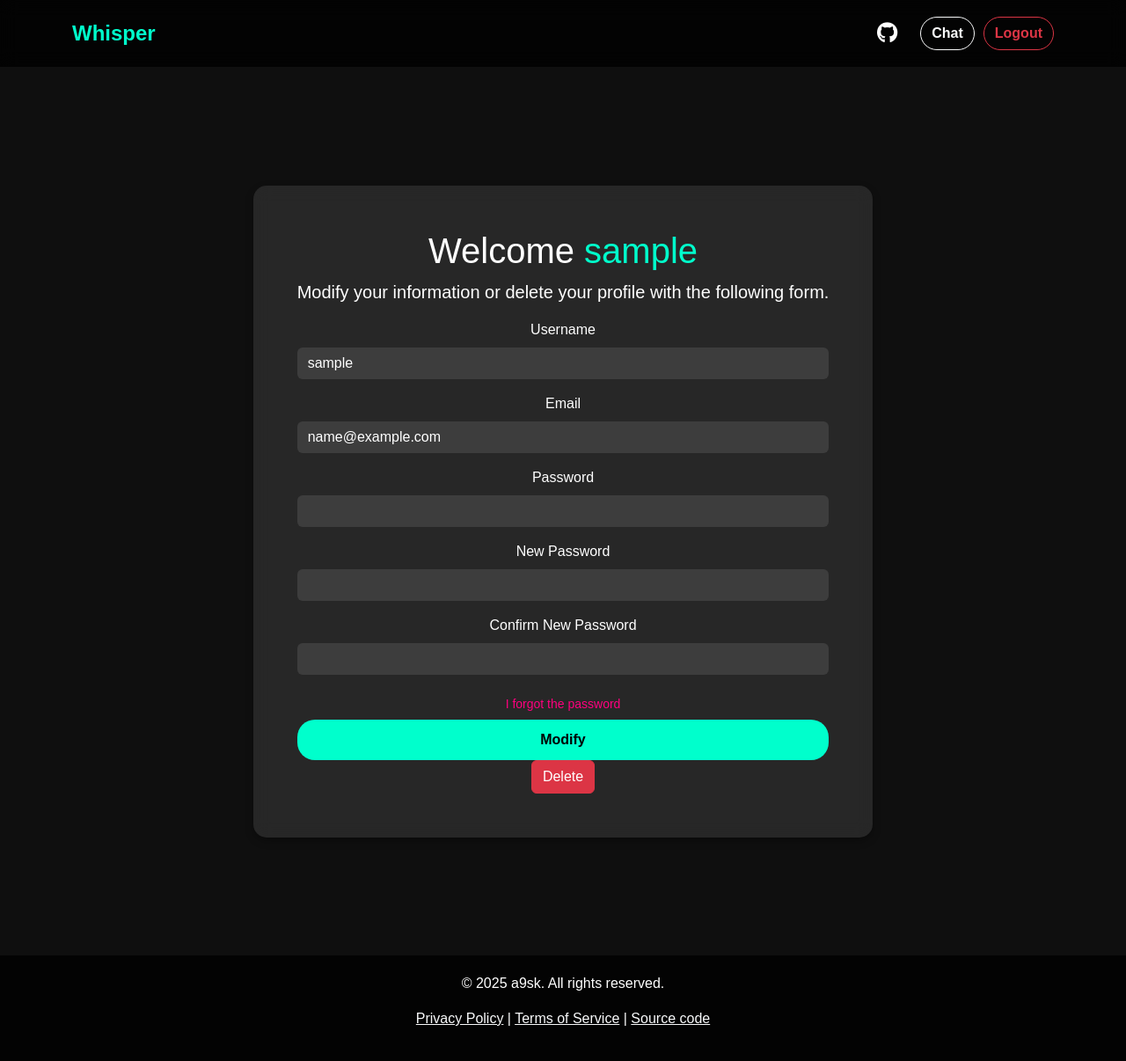
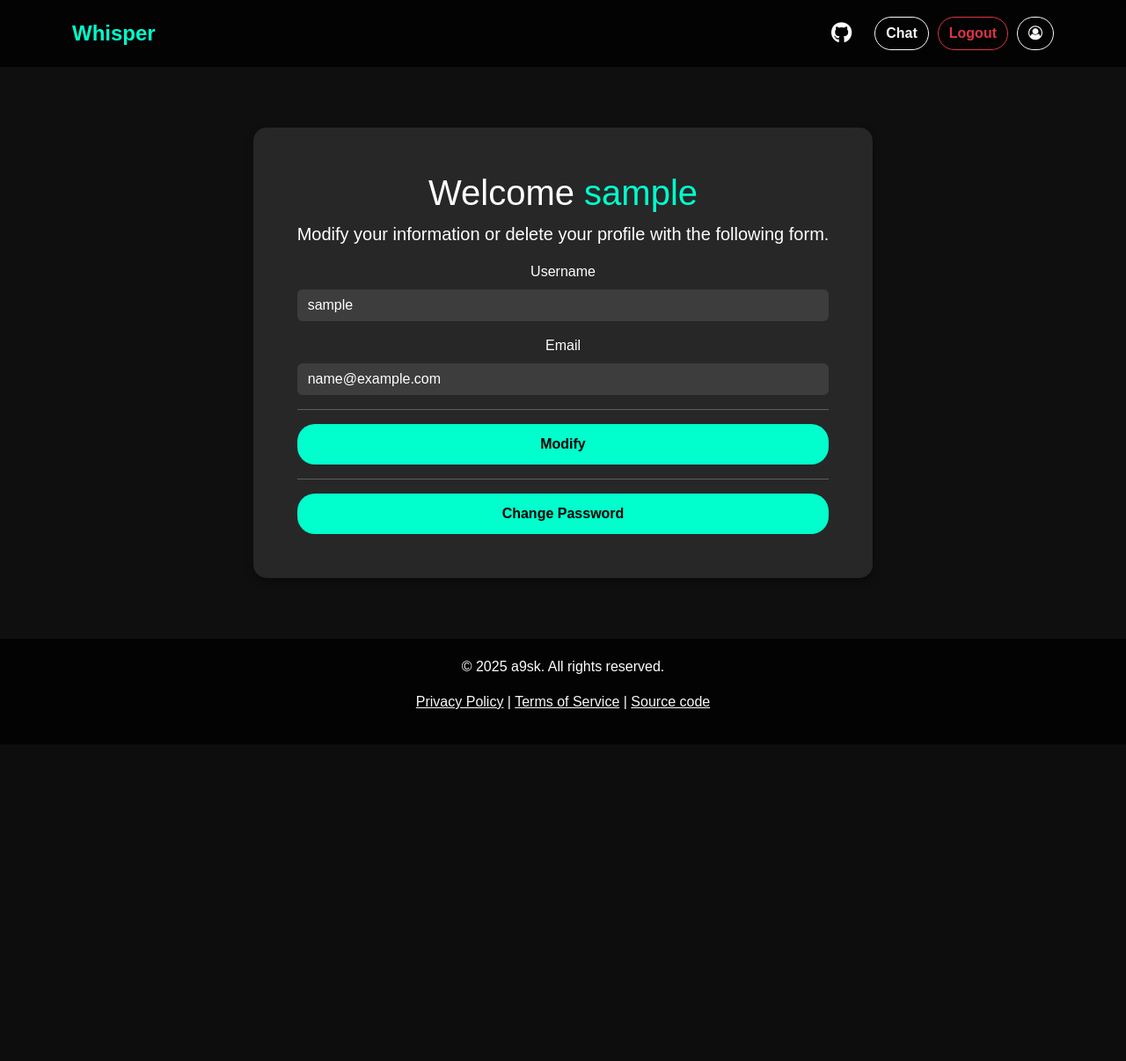
Before and after one commit to a9sk/whisper, a PHP site: page /edit_profile.php in a window 1280 px wide. Shown: the whole page at 88% size. After the commit the page ends 806 px from the top, so only its background shows below. Run offline with PHP 8.4, Linux system fonts and the light colour scheme; the visitor is signed in with stand-in values (Sample User, id 1).

Commit message:
feat: basic profile edit migrated

```diff
--- a/public/edit_profile.php
+++ b/public/edit_profile.php
@@ -1,8 +1,15 @@
 <?php
 session_start();
-# add wherefrom to every page
 
+include '../config/db_connection.php';
 $generic_error = '';
+
+if ($_SERVER['REQUEST_METHOD'] === 'POST') {
+
+    if (isset($_POST['username'])) {
+
+    }
+}
 ?>
 
 <!DOCTYPE html>
@@ -63,7 +70,7 @@ $generic_error = '';
         }
 
         .hero {
-            height: 120vh;
+            height: 75vh;
         }
     </style>
 </head>
@@ -83,7 +90,7 @@ $generic_error = '';
                 <a href="chat.php" class="btn btn-outline-light btn-login">Chat</a>
                 <a href="../utils/logout.php" class="btn btn-outline-danger btn-register">Logout</a>
             <?php endif; ?>
-            <!-- <a href="edit_profile.php" class="btn btn-outline-light btn-register"><i class="fa fa-user-circle-o" aria-hidden="true"></i></a> profile icon added only to this page, shall add to every other one -->
+            <a href="edit_profile.php" class="btn btn-outline-light btn-register"><i class="fa fa-user-circle-o" aria-hidden="true"></i></a>
         </div>
     </div>
 </nav>
@@ -95,52 +102,32 @@ $generic_error = '';
             <p class="lead">Make sure you register and login before you can start to use the service.</p>
 
             <a href="login.php" class="btn btn-success mt-3">Start Chatting Securely</a>
-
         <?php else: ?>
             <h1>Welcome <span style="color: #00ffcc;"><?=$_SESSION['user_username']?></span></h1>
 
             <p class="lead">Modify your information or delete your profile with the following form.</p>
 
             <form action="<?= $_SERVER['PHP_SELF'] ?>" method="post">
+
                 <div class="mb-3">
                     <label for="username" class="form-label">Username</label>
-                    <input type="text" id="username" name="username" class="form-control" value="<?= $_SESSION['user_username'] ?>"> <!-- should always be set right??-->
-                    <span class="error"><?= $generic_error ?></span>
-                </div>
-
-                <div class="mb-3">
-                    <label for="email" class="form-label">Email</label>
-                    <input type="text" id="email" name="email" class="form-control" value="<?= isset($_SESSION['user_email']) ? htmlspecialchars($_SESSION['user_email']) : '' ?>" placeholder="<?php (!isset($_SESSION['user_email']) || $_SESSION['user_email'] == "") ? "No email set for this user" : ''?>">
-                    <span class="error"><?= $generic_error ?></span>
-                </div>
-
-                <div class="mb-3">
-                    <label for="password" class="form-label">Password</label>
-                    <input type="password" id="password" name="password" class="form-control">
+                    <input type="text" id="username" name="username" class="form-control" value="<?= $_SESSION['user_username'] ?>" required>
                     <span class="error"><?= $generic_error ?></span>
                 </div>
 
 
                 <div class="mb-3">
-                    <label for="new_password" class="form-label">New Password</label>
-                    <input type="new_password" id="new_password" name="new_password" class="form-control">
+                    <label for="email" class="form-label">Email</label>
+                    <input type="text" id="email" name="email" class="form-control" value="<?= isset($_SESSION['user_email']) ? htmlspecialchars($_SESSION['user_email']) : '' ?>" required>
                     <span class="error"><?= $generic_error ?></span>
                 </div>
-
-                <div class="mb-3">
-                    <label for="repeat_new_password" class="form-label">Confirm New Password</label>
-                    <input type="repeat_new_password" id="repeat_new_password" name="repeat_new_password" class="form-control">
-                    <span class="error"><?= $generic_error ?></span>
-                </div>
-
-                <span>
-                <a href="reset_password.php" class="btn error">I forgot the password</a> <!-- using css btn and error classes to style this... -->
-                </span>
-
+                <hr>
                 <button type="submit" class="btn btn-form-register">Modify</button>
-                <button type="submit" class="btn btn-danger">Delete</button>
             </form>
 
+            <hr>
+
+            <a href="change_password.php" class="btn btn-form-register">Change Password</a>
         <?php endif; ?>
     </div>
 </section>
```
